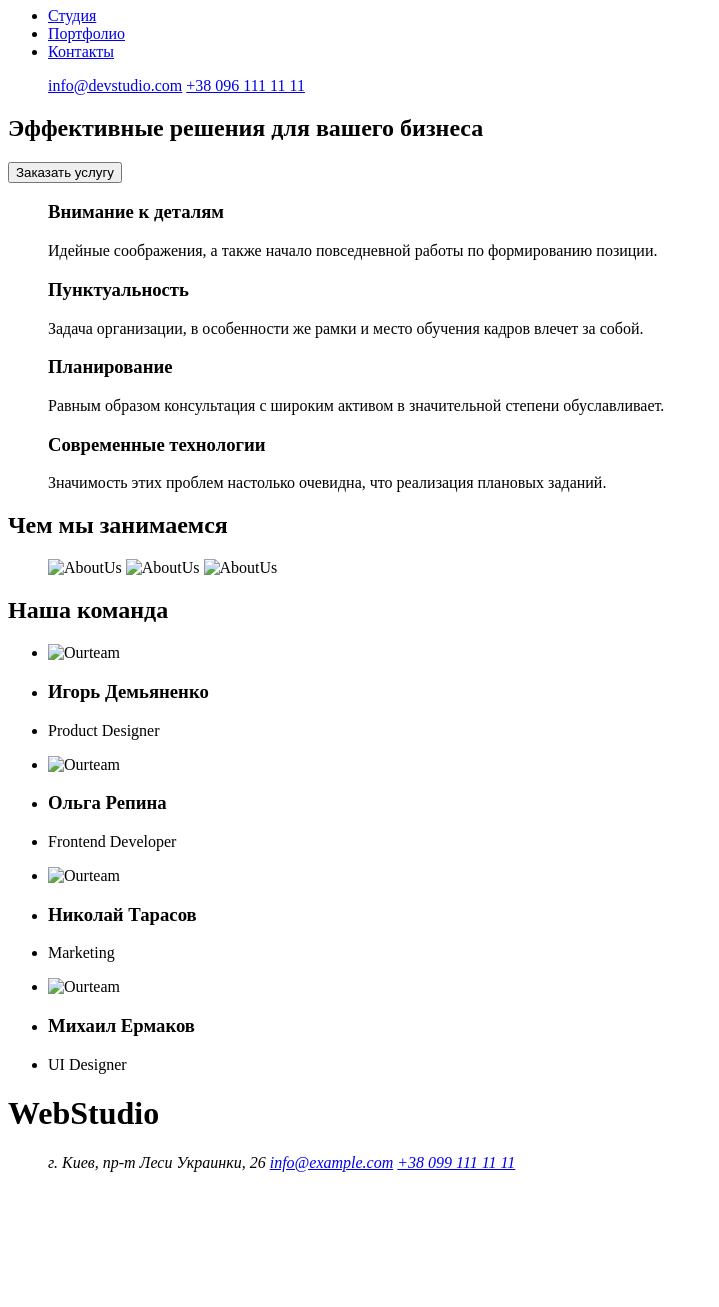
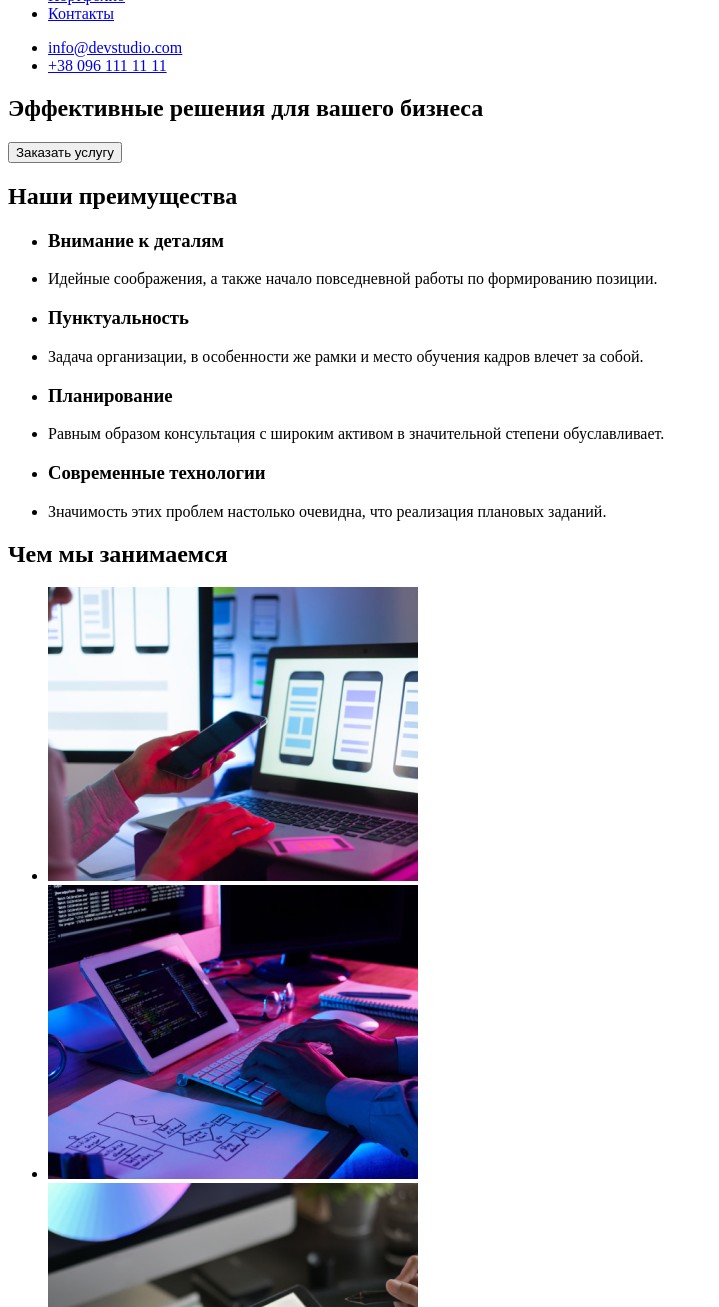
Before and after one commit to vivivihadi/goit-markup-hw-01, a plain HTML site: page index.html in a window 1280 px wide. Shown: the part 73-1380 px from the top of the page, without its empty margins (0-719 px from the left). Before the commit the page ends 1261 px from the top, so only its background shows below. Drawn offline with Linux system fonts and the light colour scheme.

Commit message:
initial commit

```diff
--- a/index.html
+++ b/index.html
@@ -8,8 +8,8 @@
 
 <body>
     <header>
-        <header>
-            <h1>WebStudio</h1>
+
+        <a href="">WebStudio</a>
         <nav>
             <ul>
                 <li><a href="Студия">Студия</a></li>
@@ -19,12 +19,12 @@
         </nav>
 
         <ul>
-                <a href="mailto:info@devstudio.com">info@devstudio.com</a>
-                <a href="tel:+38 096 111 11 11">+38 096 111 11 11</a>
+            <li><a href="mailto:info@devstudio.com">info@devstudio.com</a></li>
+            <li><a href="tel:+380961111111">+38 096 111 11 11</a></li>
 
         </ul>
 
-        </header>
+
 
 
     </header>
@@ -36,29 +36,47 @@
         </section>
 
         <section>
-
+            <h2>Наши преимущества</h2>
             <ul>
 
+
+
+                <li>
                     <h3>Внимание к деталям</h3>
+                </li>
+                <li>
                     <p>Идейные соображения, а также начало повседневной работы по формированию позиции.</p>
+                </li>
 
-            </ul>
 
-            <ul>
 
+
+
+                <li>
                     <h3>Пунктуальность</h3>
+                </li>
+                <li>
                     <p>Задача организации, в особенности же рамки и место обучения кадров влечет за собой.</p>
-                </ul>
-                <ul>
+                </li>
 
+
+
+                <li>
                     <h3>Планирование</h3>
+                </li>
+                <li>
                     <p>Равным образом консультация с широким активом в значительной степени обуславливает.</p>
+                </li>
 
-                </ul>
-                <ul>
 
+
+
+                <li>
                     <h3>Современные технологии</h3>
+                </li>
+                <li>
                     <p>Значимость этих проблем настолько очевидна, что реализация плановых заданий.</p>
+                </li>
 
             </ul>
         </section>
@@ -66,9 +84,9 @@
         <section>
             <h2>Чем мы занимаемся</h2>
             <ul>
-                        <img src="img/img-5.jpg" alt="AboutUs">
-                        <img src="img/img-6.jpg" alt="AboutUs">
-                        <img src="img/img.png" alt="AboutUs">
+                <li><img src="img/img-5.jpg" alt="Comp" width="370"></li>
+                <li><img src="img/img-6.jpg" alt="Comp" width="370"></li>
+                <li><img src="img/img.png" alt="Comp" width="370"></li>
             </ul>
         </section>
         <!-- Our team -->
@@ -77,51 +95,46 @@
             <ul>
 
 
-                        <li> <img src="img/img.jpg" alt="Ourteam"></li>
                 <li>
+                    <img src="img/img.jpg" alt="Фото 1" width="270">
                     <h3>Игорь Демьяненко</h3>
-                        </li>
-                        <li>
                     <p>Product Designer</p>
                 </li>
 
 
 
-                        <li><img src="img/img-2.jpg" alt="Ourteam"></li>
                 <li>
+                    <img src="img/img-2.jpg" alt="Фото 2" width="270">
                     <h3>Ольга Репина</h3>
-                        </li>
-                        <li>
                     <p>Frontend Developer</p>
                 </li>
 
-                        <li><img src="img/img-3.jpg" alt="Ourteam"></li>
+
                 <li>
+                    <img src="img/img-3.jpg" alt="Фото 3" width="270">
                     <h3>Николай Тарасов</h3>
-                        </li>
-                        <li>
                     <p>Marketing</p>
                 </li>
 
-                        <li><img src="img/img-4.jpg" alt="Ourteam"></li>
+
                 <li>
+                    <img src="img/img-4.jpg" alt="Фото 4" width="270">
                     <h3>Михаил Ермаков</h3>
-                        </li>
-                        <li>
                     <p>UI Designer</p>
                 </li>
+
 
             </ul>
         </section>
     </main>
     <footer>
-                    <h1>WebStudio</h1>
+        <a href="">WebStudio</a>
 
         <address>
             <ul>
-                            <a>г. Киев, пр-т Леси Украинки, 26</a>
-                            <a href="mailto:info@example.com">info@example.com</a>
-                            <a href="tel:+38 099 111 11 11">+38 099 111 11 11</a>
+                <li><a href="">г. Киев, пр-т Леси Украинки, 26</a></li>
+                <li><a href="mailto:info@example.com">info@example.com</a></li>
+                <li><a href="tel:+380991111111">+38 099 111 11 11</a></li>
             </ul>
         </address>
 
@@ -132,4 +145,4 @@
 
 </body>
 
-                </html>
+</html
```
Also changed, not shown: img/img-2.jpg (added), img/img-3.jpg (added), img/img-4.jpg (added), img/img-5.jpg (added), img/img-6.jpg (added), img/img.jpg (added), img/img.png (added). Lines whose indentation alone changed are shown as unchanged.
